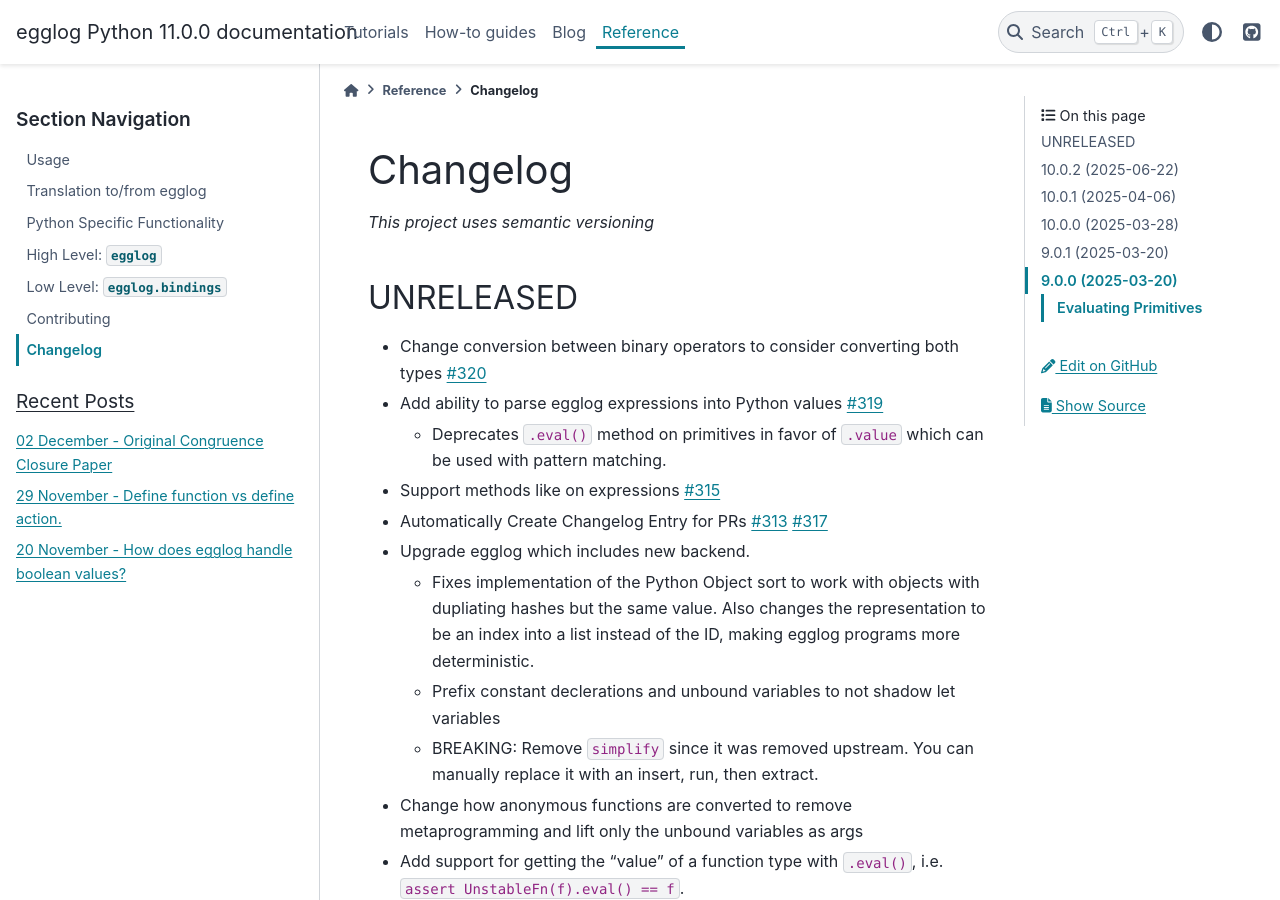
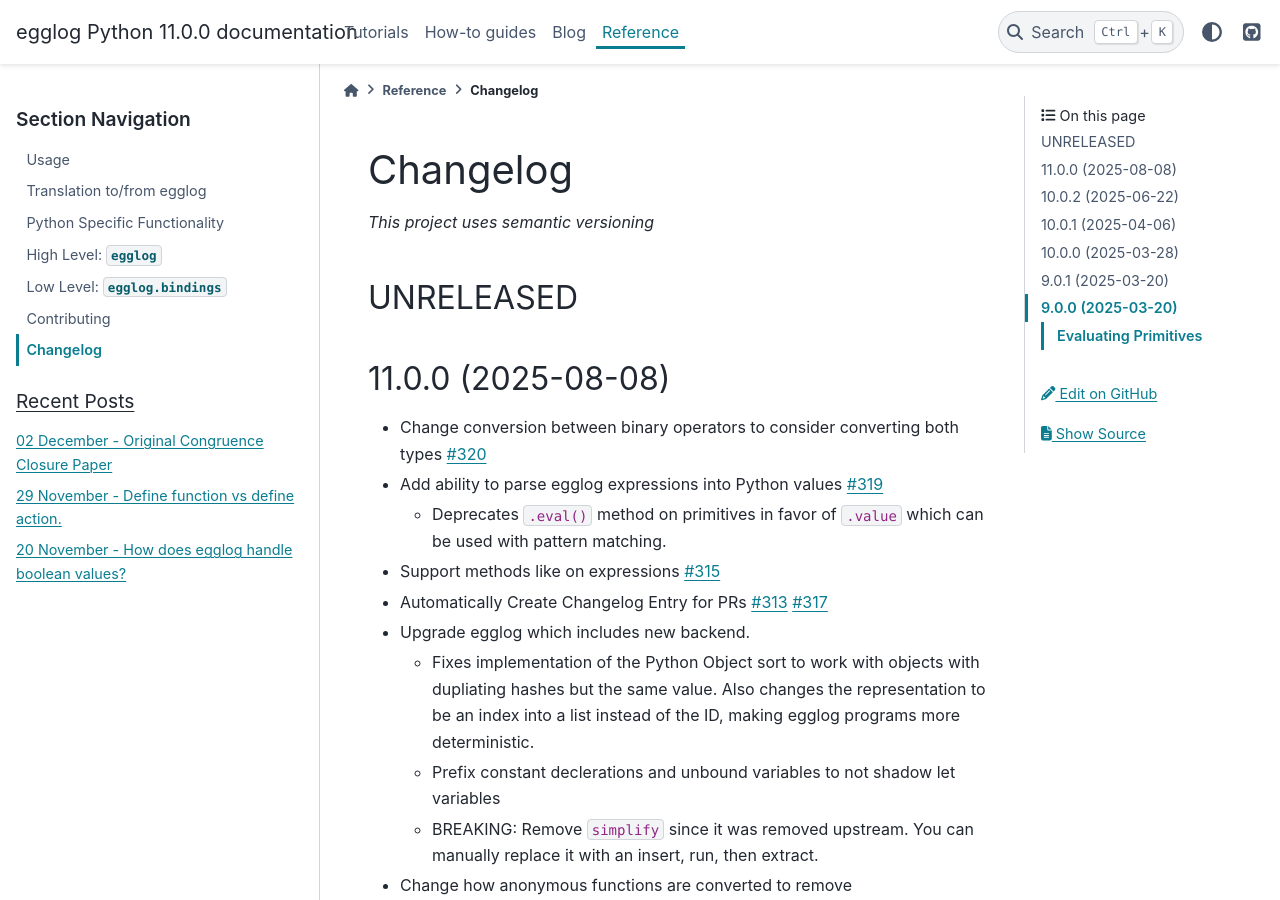
Before and after one commit to egraphs-good/egglog-python, a Sphinx documentation site: the page built from docs/changelog.md, in a window 1280 px wide and 900 px high. Built offline with Sphinx 7.4.7 and the PyData theme 0.15.4, drawn with Linux system fonts in a browser that asks for light colours; pages that are not in the unit, such as notebooks, are missing from menus; comment, search, counter and statistics services are not loaded; the version number is read from the project's files by our own code.

Commit message:
Fix changelog to add release

```diff
--- a/docs/changelog.md
+++ b/docs/changelog.md
@@ -4,6 +4,7 @@ _This project uses semantic versioning_
 
 ## UNRELEASED
 
+## 11.0.0 (2025-08-08)
 - Change conversion between binary operators to consider converting both types [#320](https://github.com/egraphs-good/egglog-python/pull/320)
 - Add ability to parse egglog expressions into Python values [#319](https://github.com/egraphs-good/egglog-python/pull/319)
   - Deprecates `.eval()` method on primitives in favor of `.value` which can be used with pattern matching.
```
